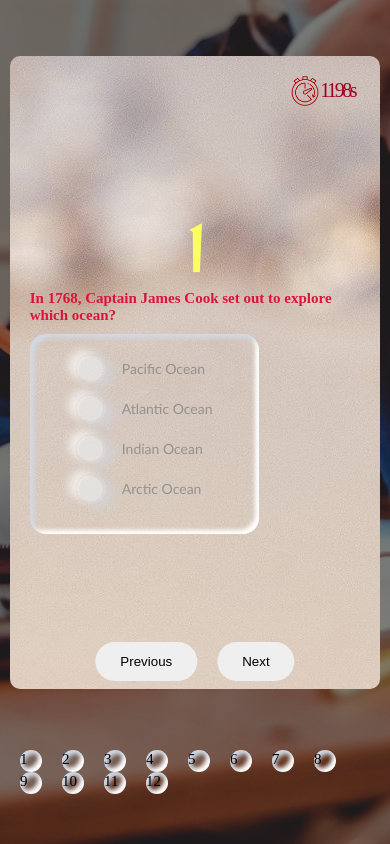
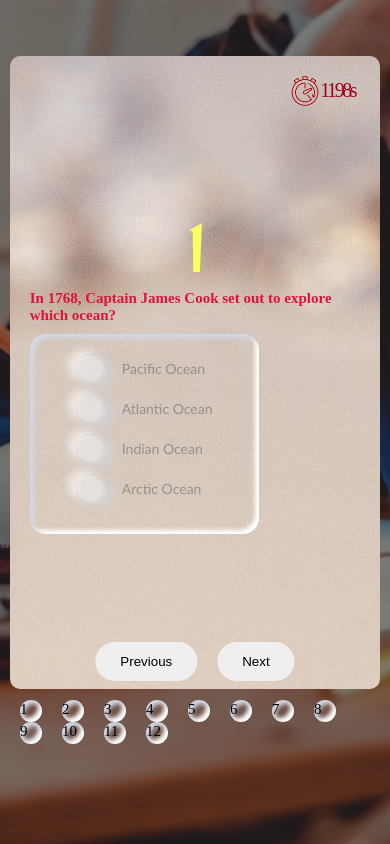
Before and after one commit to dotun-code-god/quiz_application, a plain HTML site: page index.html in a window 390 px wide. Both pictures are taken after a click on the button "Start Quiz". Drawn offline with Linux system fonts and the light colour scheme; a web font is replaced by a local one.

```diff
--- a/style.css
+++ b/style.css
@@ -358,7 +358,7 @@
   }
 
   .quiz_status {
-    bottom: 50px !important;
+    bottom: 100px !important;
     left:20px !important;
     transform: translateX(0) !important;
     display: none;
```
